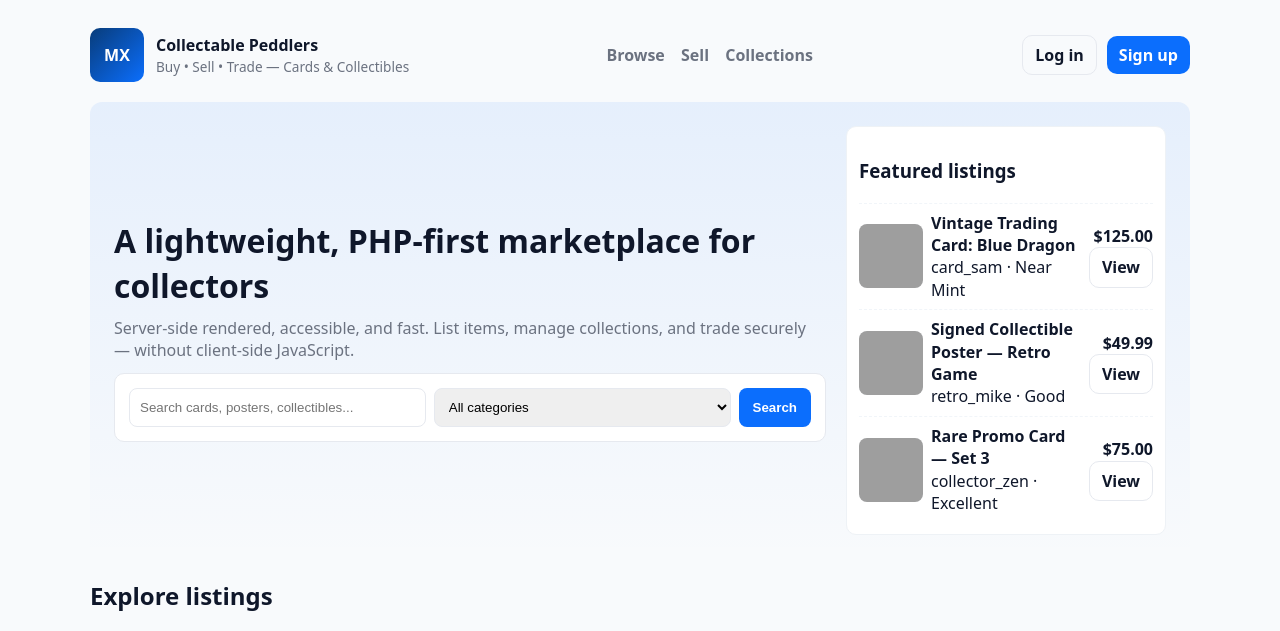
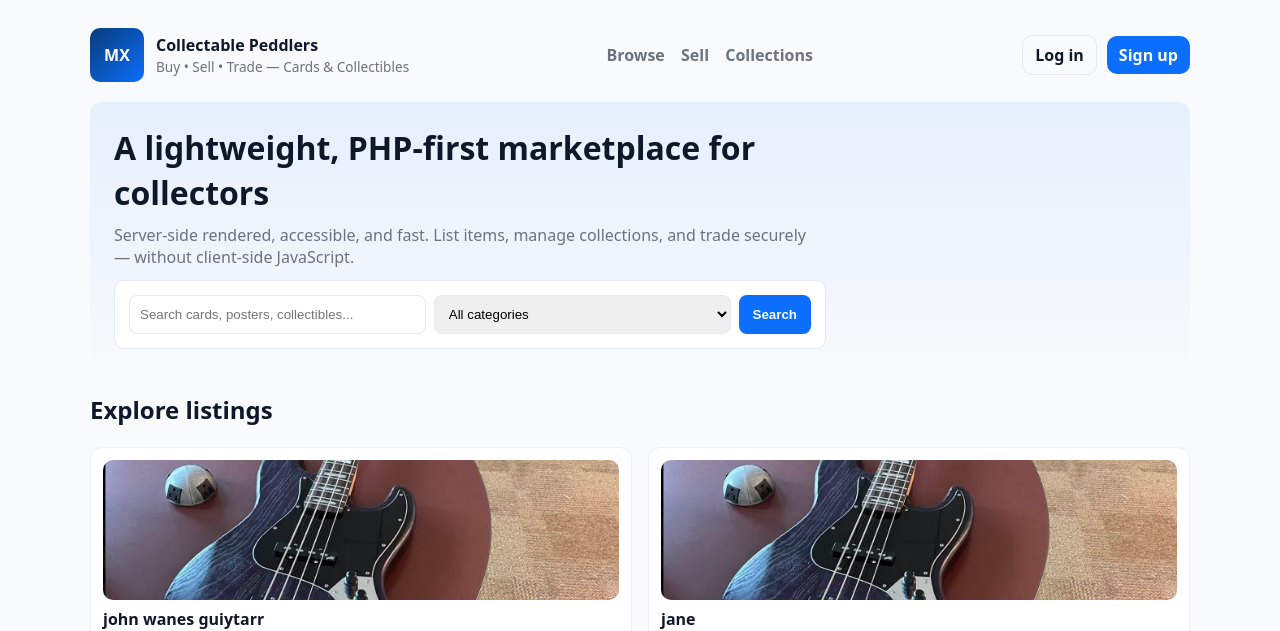
Before and after one commit to AJ-Schulte/ASE230-GroupProject, a PHP site: page / in a window 1280 px wide. Shown: the top 631 px of the page. Run offline with PHP 8.4, Linux system fonts and the light colour scheme; grey boxes are pictures that could not be loaded.

Commit message:
index fixed to work with current listings formatting

```diff
--- a/assets/database/listing.json
+++ b/assets/database/listing.json
@@ -14,7 +14,7 @@
         "listingName": "jane",
         "price": "60",
         "desc": "lorem ipsum dolor sit etat",
-        "tags": "nok",
+        "tags": ["nok"],
         "photos":["assets/database/photos/GuitarEx.png", "assets/database/photos/ExGuitar.png"],
         "sold":false,
         "deleted":false
--- a/index.php
+++ b/index.php
@@ -1,5 +1,6 @@
 <?php
-
+session_start();
+$user = $_SESSION['user'] ?? null;
 
 function format_price($cents) {
     return '$' . number_format($cents / 100, 2);
@@ -8,14 +9,9 @@ function truncate($text, $len = 120) {
     return mb_strlen($text) <= $len ? $text : mb_substr($text, 0, $len - 1) . '…';
 }
 
-$featured = [
-    ['id'=>101,'title'=>'Vintage Trading Card: Blue Dragon','price_cents'=>12500,'seller'=>'card_sam','image'=>'assets/images/placeholder-card.jpg','category'=>'Trading Cards','condition'=>'Near Mint','description'=>'Limited edition Blue Dragon card with near-mint corners and original sleeve.'],
-    ['id'=>102,'title'=>'Signed Collectible Poster — Retro Game','price_cents'=>4999,'seller'=>'retro_mike','image'=>'assets/images/placeholder-poster.jpg','category'=>'Collectibles','condition'=>'Good','description'=>'Autographed poster from a classic indie game developer.'],
-    ['id'=>103,'title'=>'Rare Promo Card — Set 3','price_cents'=>7500,'seller'=>'collector_zen','image'=>'assets/images/placeholder-card2.jpg','category'=>'Promo Cards','condition'=>'Excellent','description'=>'Hard-to-find promo card from set 3. Stored in protective case.']
-];
+$listingFile = __DIR__.'/assets/database/listing.json';
 
-session_start();
-$user = $_SESSION['user'] ?? null;
+$listings = json_decode(file_get_contents($listingFile), true) ?? [];
 ?>
 <!doctype html>
 <html lang="en">
@@ -67,47 +63,41 @@ $user = $_SESSION['user'] ?? null;
                         </div>
                     </form>
                 </div>
-                <aside>
-                    <div class="featured">
-                        <h3>Featured listings</h3>
-                        <?php foreach ($featured as $item): ?>
-                            <article class="featured-item">
-                                <div class="featured-thumb">
-                                    <img src="<?=htmlspecialchars($item['image'])?>" alt="<?=htmlspecialchars($item['title'])?>">
-                                </div>
-                                <div class="featured-info">
-                                    <div class="featured-title"><?=htmlspecialchars($item['title'])?></div>
-                                    <div class="meta"><?=htmlspecialchars($item['seller'])?> · <?=htmlspecialchars($item['condition'])?></div>
-                                </div>
-                                <div class="featured-price">
-                                    <div class="price"><?=format_price($item['price_cents'])?></div>
-                                    <a href="/item.php?id=<?=urlencode($item['id'])?>" class="btn btn-outline">View</a>
-                                </div>
-                            </article>
-                        <?php endforeach; ?>
-                    </div>
-                </aside>
             </section>
 
             <section class="explore">
                 <h2>Explore listings</h2>
                 <div class="grid">
-                    <?php foreach ($featured as $item): ?>
+                    <?php foreach ($listings as $item): ?>
+                        <?php if (!$item['deleted'] && !$item['sold']): ?>
                             <article class="card">
-                            <div class="thumb"><img src="<?=htmlspecialchars($item['image'])?>" alt="<?=htmlspecialchars($item['title'])?>"></div>
+                                <div class="thumb">
+                                    <img src="<?=htmlspecialchars($item['photos'][0])?>"
+                                        alt="<?=htmlspecialchars($item['listingName'])?>">
+                                </div>
                                 <div>
-                                <div class="card-title"><?=htmlspecialchars($item['title'])?></div>
-                                <div class="meta"><?=htmlspecialchars($item['category'])?> • <?=htmlspecialchars($item['condition'])?></div>
-                                <p class="desc"><?=htmlspecialchars(truncate($item['description'], 140))?></p>
+                                    <div class="card-title"><?=htmlspecialchars($item['listingName'])?></div>
+                                    <?php
+                                    $tags = is_array($item['tags']) ? implode(', ', $item['tags']) : $item['tags'];
+                                    ?>
+                                    <div class="meta"><?=htmlspecialchars($tags)?></div>
+                                    <p class="desc"><?=htmlspecialchars(truncate($item['desc'], 140))?></p>
                                 </div>
                                 <div class="card-footer">
-                                <div class="price"><?=format_price($item['price_cents'])?></div>
+                                    <div class="price"><?=format_price($item['price'])?></div>
                                     <div>
-                                    <a class="btn btn-outline" href="/item.php?id=<?=urlencode($item['id'])?>">Details</a>
-                                    <a class="btn btn-primary" href="/checkout.php?item=<?=urlencode($item['id'])?>">Buy</a>
+                                        <a class="btn btn-outline"
+                                        href="../ASE230-GroupProject/listingDetail.php?id=<?=urlencode($item['listingID'])?>">
+                                        Details
+                                        </a>
+                                        <a class="btn btn-primary"
+                                        href="../ASE230-GroupProject/assets/php/addToCart.php?item=<?=urlencode($item['listingID'])?>">
+                                        Buy
+                                        </a>
                                     </div>
                                 </div>
                             </article>
+                        <?php endif; ?>
                     <?php endforeach; ?>
                 </div>
             </section>
```
Lines whose indentation alone changed are shown as unchanged.
